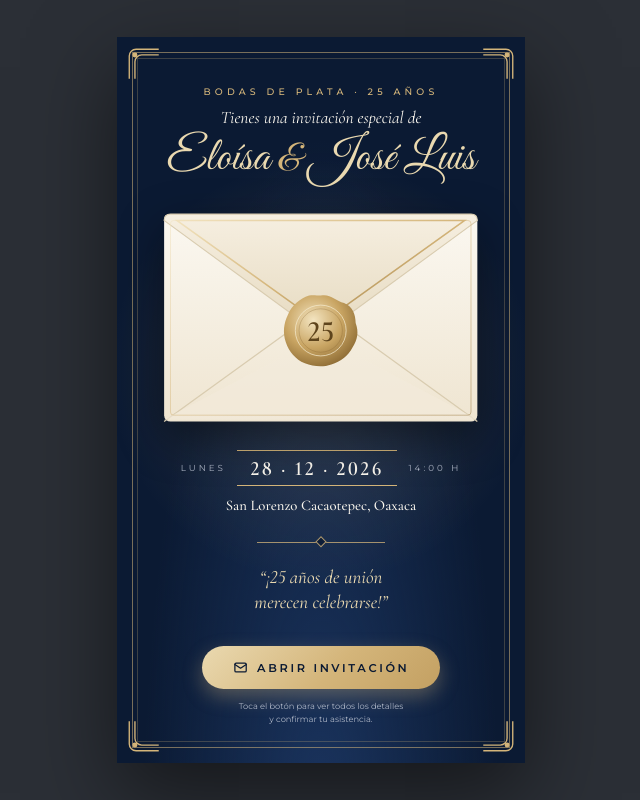
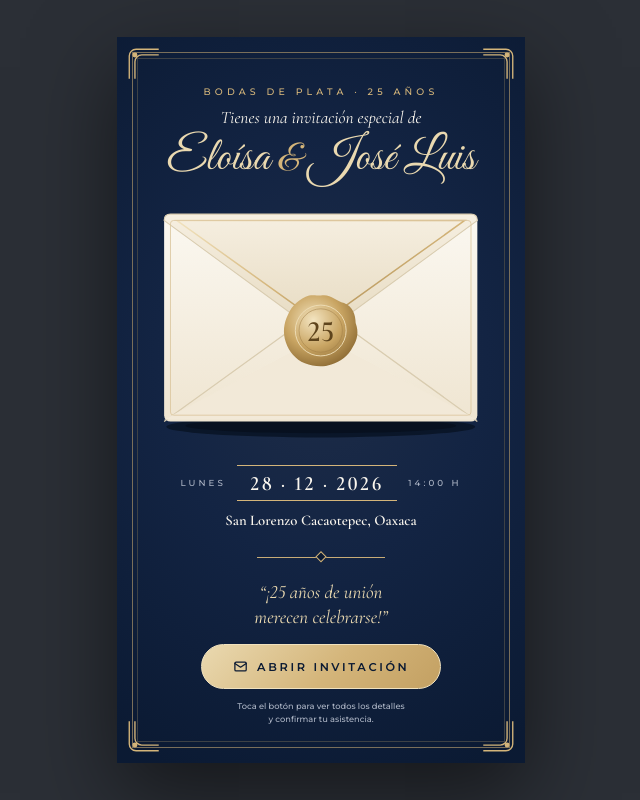
Before and after one commit to azizzt/bodas-de-plata, a plain HTML site: page sobre/sobre.html in a window 1280 px wide. Shown: the whole page, without its empty margins (319-959 px from the left). Drawn offline with nearby package versions, Linux system fonts and the light colour scheme.

Commit message:
Sobre PDF más ligero: sombras vectoriales, colores opacos y menos fuentes (237 KB → 82 KB)
Co-Authored-By: Claude Opus 5.5 <noreply@anthropic.com>

```diff
--- a/sobre/sobre.html
+++ b/sobre/sobre.html
@@ -21,7 +21,7 @@
   -->
   <link rel="preconnect" href="https://fonts.googleapis.com" />
   <link rel="preconnect" href="https://fonts.gstatic.com" crossorigin />
-  <link href="https://fonts.googleapis.com/css2?family=Cormorant+Garamond:ital,wght@0,500;0,600;1,400&family=Great+Vibes&family=Montserrat:wght@400;500;600&display=block" rel="stylesheet" />
+  <link href="https://fonts.googleapis.com/css2?family=Cormorant+Garamond:ital,wght@0,600;1,400&family=Great+Vibes&family=Montserrat:wght@500;600&display=block" rel="stylesheet" />
 
   <style>
     /* Paleta compartida con la invitación web */
@@ -46,6 +46,7 @@
     }
     body {
       font-family: "Montserrat", Arial, sans-serif;
+      font-weight: 500;               /* solo 2 pesos de Montserrat (500 y 600) para aligerar el PDF */
       background: #2B2F36;            /* solo visible en pantalla, fuera de la página */
       min-height: 100vh;
       display: grid;
@@ -61,10 +62,9 @@
       overflow: hidden;
       color: var(--ivory);
       text-align: center;
-      background:
-        radial-gradient(circle at 50% 46%, rgba(212, 181, 122, 0.18), transparent 48%),
-        radial-gradient(ellipse at 50% 115%, var(--navy-700), transparent 62%),
-        var(--navy-900);
+      /* Degradado con colores 100 % opacos: los visores de PDF lo dibujan al instante
+         (las transparencias y sombras difuminadas se convierten en imágenes pesadas). */
+      background: radial-gradient(ellipse 90% 62% at 50% 44%, #1E2D48 0%, #132443 45%, var(--navy-900) 100%);
       box-shadow: 0 30px 80px rgba(0, 0, 0, 0.5);
       display: flex;
       flex-direction: column;
@@ -77,8 +77,8 @@
       position: absolute;
       pointer-events: none;
     }
-    .page::before { inset: 4mm; border: 0.35mm solid rgba(212, 181, 122, 0.55); }
-    .page::after  { inset: 5.4mm; border: 0.2mm solid rgba(212, 181, 122, 0.25); }
+    .page::before { inset: 4mm; border: 0.35mm solid #7A6F5A; }   /* dorado al 55 % ya mezclado con el azul */
+    .page::after  { inset: 5.4mm; border: 0.2mm solid #3D4145; }  /* dorado al 25 % ya mezclado */
 
     /* Esquinas ornamentales */
     .corner { position: absolute; width: 9mm; height: 9mm; color: var(--gold); }
@@ -117,7 +117,7 @@
       width: 84mm;
       margin: 7mm auto 0;
       text-decoration: none;
-      filter: drop-shadow(0 4mm 6mm rgba(0, 0, 0, 0.45));
+      /* Sin filter: drop-shadow → la sombra está dibujada como vector dentro del SVG */
     }
     .envelope svg { width: 100%; height: auto; display: block; }
 
@@ -146,11 +146,12 @@
       margin-top: 2.5mm;
       font-family: "Cormorant Garamond", Georgia, serif;
       font-size: 3.9mm;
+      font-weight: 600;
       color: var(--ivory);
     }
 
     .divider { margin: 6mm auto 0; width: 34mm; height: 3mm; position: relative;
-      background: linear-gradient(var(--gold), var(--gold)) center / 100% 0.25mm no-repeat; opacity: 0.8; }
+      background: linear-gradient(var(--gold), var(--gold)) center / 100% 0.25mm no-repeat; }
     .divider span { position: absolute; left: 50%; top: 50%; width: 2.2mm; height: 2.2mm;
       background: var(--navy-900); border: 0.25mm solid var(--gold); transform: translate(-50%, -50%) rotate(45deg); }
     .phrase {
@@ -178,7 +179,7 @@
       letter-spacing: 0.7mm;
       text-transform: uppercase;
       text-decoration: none;
-      box-shadow: 0 2mm 5mm rgba(212, 181, 122, 0.35);
+      border: 0.35mm solid #F1E2BE;   /* filo claro en lugar de sombra difuminada */
     }
     .cta svg { width: 4mm; height: 4mm; fill: none; stroke: currentColor; stroke-width: 2; stroke-linecap: round; stroke-linejoin: round; }
     .hint {
@@ -208,7 +209,7 @@
 
     <!-- Sobre cerrado con sello de lacre (todo el sobre también es un enlace) -->
     <a class="envelope js-link" href="#" aria-label="Abrir invitación">
-      <svg viewBox="0 0 300 200" xmlns="http://www.w3.org/2000/svg">
+      <svg viewBox="0 0 300 214" xmlns="http://www.w3.org/2000/svg">
         <defs>
           <linearGradient id="paper" x1="0" y1="0" x2="0" y2="1">
             <stop offset="0" stop-color="#FBF8F1"/>
@@ -230,23 +231,26 @@
           </radialGradient>
         </defs>
 
+        <!-- Sombra vectorial (colores opacos, sin difuminado) -->
+        <ellipse cx="150" cy="203" rx="146" ry="10" fill="#0A1629"/>
+        <ellipse cx="150" cy="202" rx="128" ry="7" fill="#07101F"/>
         <!-- Cuerpo del sobre -->
         <rect x="2" y="2" width="296" height="196" rx="6" fill="url(#paper)"/>
         <!-- Pliegues inferiores -->
         <path d="M2 198 L132 104 M298 198 L168 104" stroke="#D9CCB0" stroke-width="1.2" fill="none"/>
-        <path d="M2 196 L150 118 L298 196" fill="#F3EBDC" opacity="0.6"/>
+        <path d="M2 196 L150 118 L298 196" fill="#F2E9D8"/>
         <!-- Solapa superior con forro dorado -->
         <path d="M2 8 Q2 2 8 2 H292 Q298 2 298 8 L156 112 Q150 116 144 112 Z" fill="url(#flap)"/>
         <path d="M14 8 H286 L152 104 Q150 106 148 104 Z" fill="none" stroke="url(#goldGrad)" stroke-width="1.4"/>
         <path d="M2 8 Q2 2 8 2 H292 Q298 2 298 8 L156 112 Q150 116 144 112 Z" fill="none" stroke="#D9CCB0" stroke-width="1"/>
         <!-- Filete dorado del sobre -->
-        <rect x="8" y="8" width="284" height="184" rx="3" fill="none" stroke="url(#goldGrad)" stroke-width="0.8" opacity="0.6"/>
+        <rect x="8" y="8" width="284" height="184" rx="3" fill="none" stroke="#DCC79E" stroke-width="0.8"/>
 
         <!-- Sello de lacre dorado -->
         <g transform="translate(150 112)">
           <path d="M0 -33 C9 -35 14 -28 22 -26 C30 -23 33 -15 33 -7 C36 1 35 9 30 16 C26 24 19 29 10 32 C2 35 -7 34 -15 31 C-24 27 -30 20 -33 11 C-36 2 -35 -7 -31 -15 C-27 -24 -20 -30 -11 -33 C-7 -34 -4 -33 0 -33 Z" fill="url(#seal)"/>
-          <circle r="24" fill="none" stroke="#F6EBCF" stroke-width="0.9" opacity="0.75"/>
-          <circle r="20.5" fill="none" stroke="#7A5A28" stroke-width="0.5" opacity="0.5"/>
+          <circle r="24" fill="none" stroke="#EEDDB6" stroke-width="0.9"/>
+          <circle r="20.5" fill="none" stroke="#A07F48" stroke-width="0.5"/>
           <text y="10" text-anchor="middle" font-family="Cormorant Garamond, Georgia, serif" font-size="28" font-weight="600" fill="#5E441C" style="font-variant-numeric: lining-nums">25</text>
         </g>
       </svg>
```
Also changed, not shown: 1 other file.
